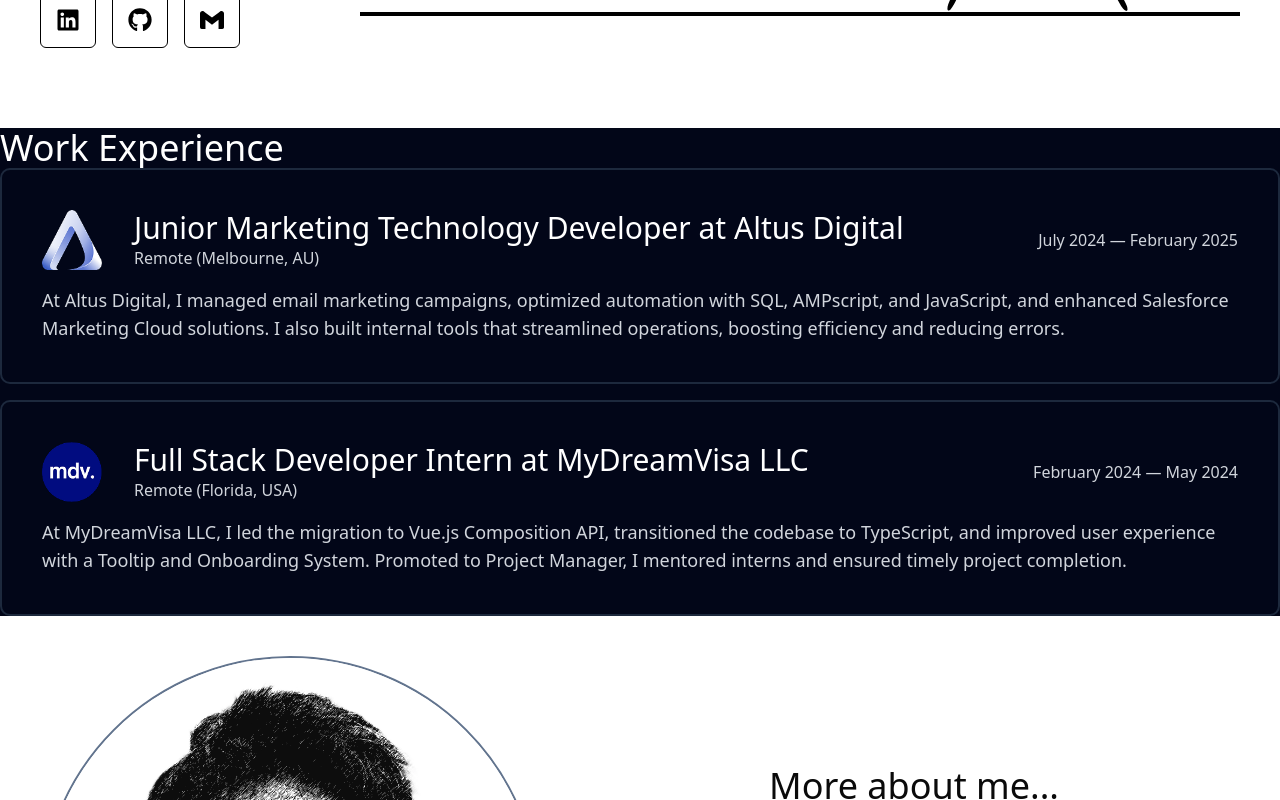
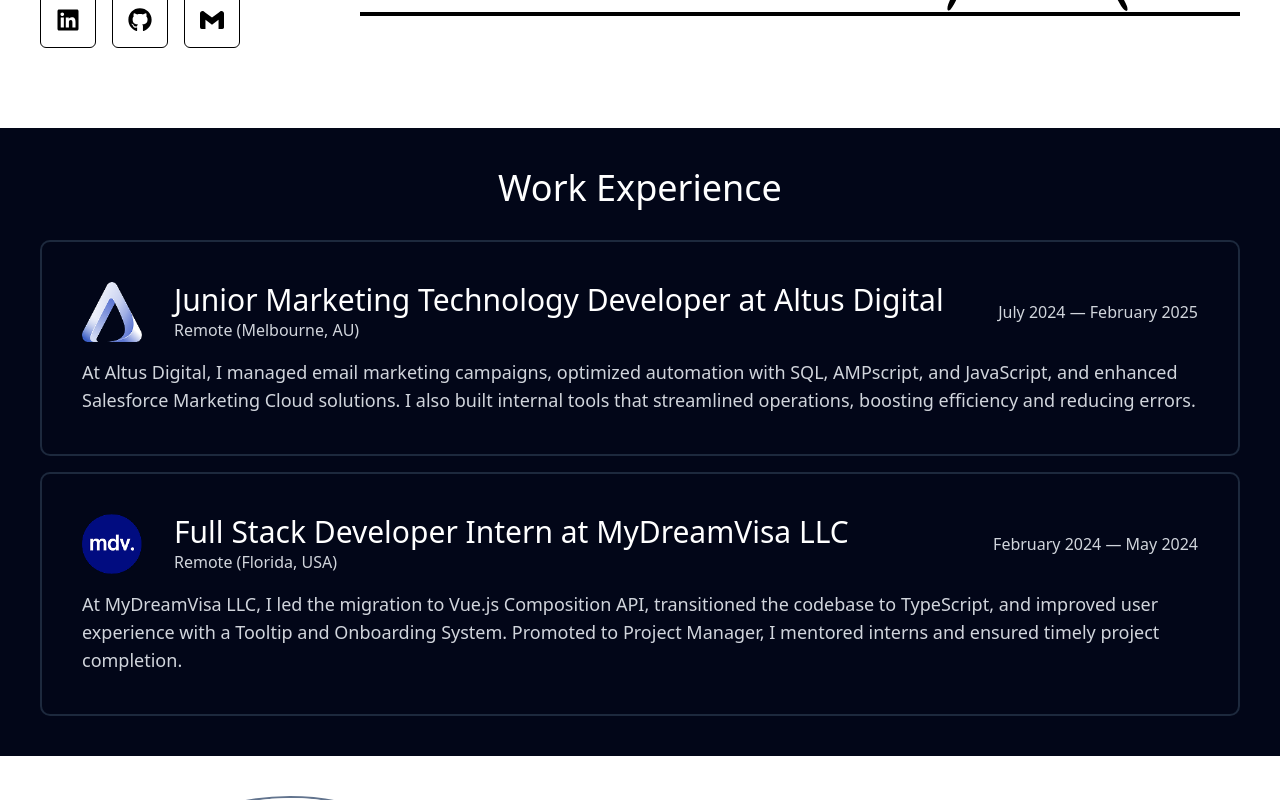
Before and after one commit to nearbyjustine/mabilisang-portfolio, a React (Vite) app: page / in a window 1280 px wide. Shown: the part 700-1500 px from the top of the page. Built offline with nearby package versions, Linux system fonts and the light colour scheme.

Commit message:
changed semantics; removed custom classes

```diff
--- a/src/sections/Experiences.tsx
+++ b/src/sections/Experiences.tsx
@@ -1,5 +1,4 @@
 import Card from "@/components/Card";
-import { cn } from "@/lib/utils";
 import type { CardProps } from "@/types/props";
 
 const experiences: CardProps[] = [
@@ -27,16 +26,19 @@
 	},
 ];
 
-function Experiences({ className }: { className: string }) {
+function Experiences() {
 	return (
-		<div id="experience" className={cn(className, "bg-slate-950 text-white")}>
+		<section
+			id="experiences"
+			className="flex flex-col justify-between 2xl:px-20 2xl:py-20 px-10 py-10 items-center md:gap-8 gap-4 bg-slate-950 text-white"
+		>
 			<h1 className="md:text-4xl text-2xl">Work Experience</h1>
 			<div className="flex flex-col gap-4">
 				{experiences.map((experience) => (
 					<Card key={experience.id} {...experience} />
 				))}
 			</div>
-		</div>
+		</section>
 	);
 }
 
```
